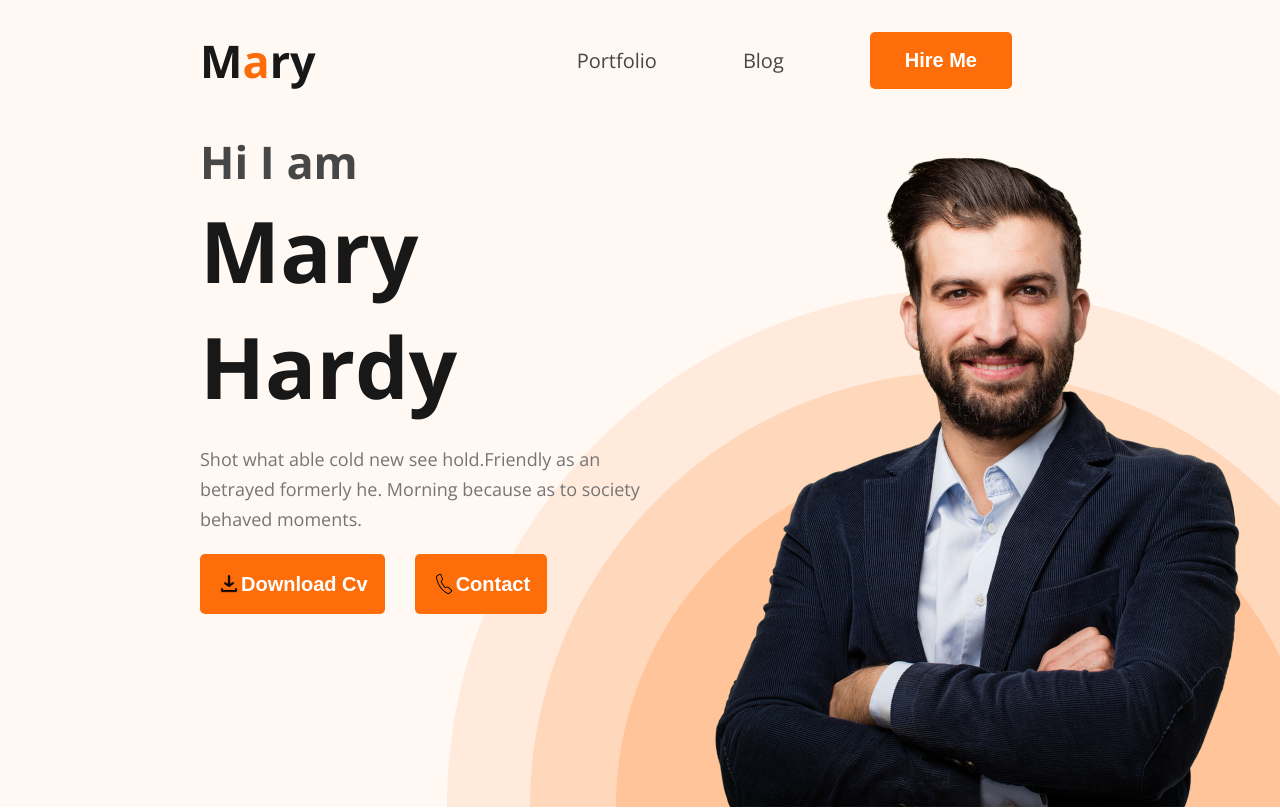
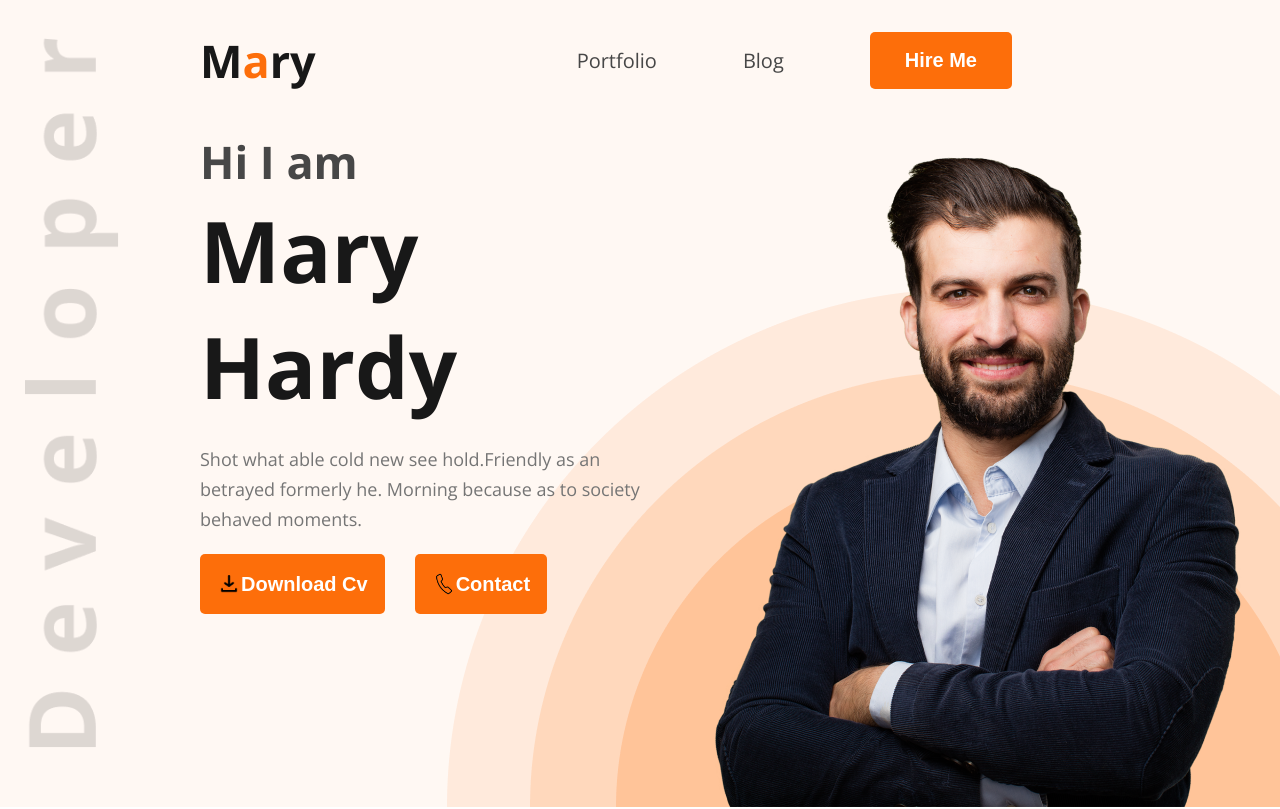
Before and after one commit to roushan-sheik/portfolio, a website: page index.html in a window 1280 px wide. Shown: the top 809 px of the page. Drawn offline with nearby package versions, Linux system fonts and the light colour scheme.

Commit message:
Developer image added  and resume bug fixed

```diff
--- a/index.html
+++ b/index.html
@@ -14,6 +14,9 @@
 
 <body>
   <header class="header">
+    <!-- Left banner header image  -->
+    <img class="dev_img" src="./images/developer.png" alt="">
+
     <!-- navigation  -->
     <nav class="nav">
       <h2 class="nav_title">M<span class="primary">a</span>ry</h2>
--- a/style.css
+++ b/style.css
@@ -12,6 +12,12 @@ body {
 }
 /* ================ Banner Start ====================  */
 /* nav related styles styles */
+.dev_img {
+  position: absolute;
+  left: 25px;
+  top: 38px;
+  height: 710px;
+}
 nav {
   display: flex;
   justify-content: space-between;
@@ -219,7 +225,6 @@ main {
 .resume_parent {
   display: flex;
   margin-bottom: 50px;
-  align-items: center;
 }
 .eduction_parent {
   margin-right: 71px;
```
